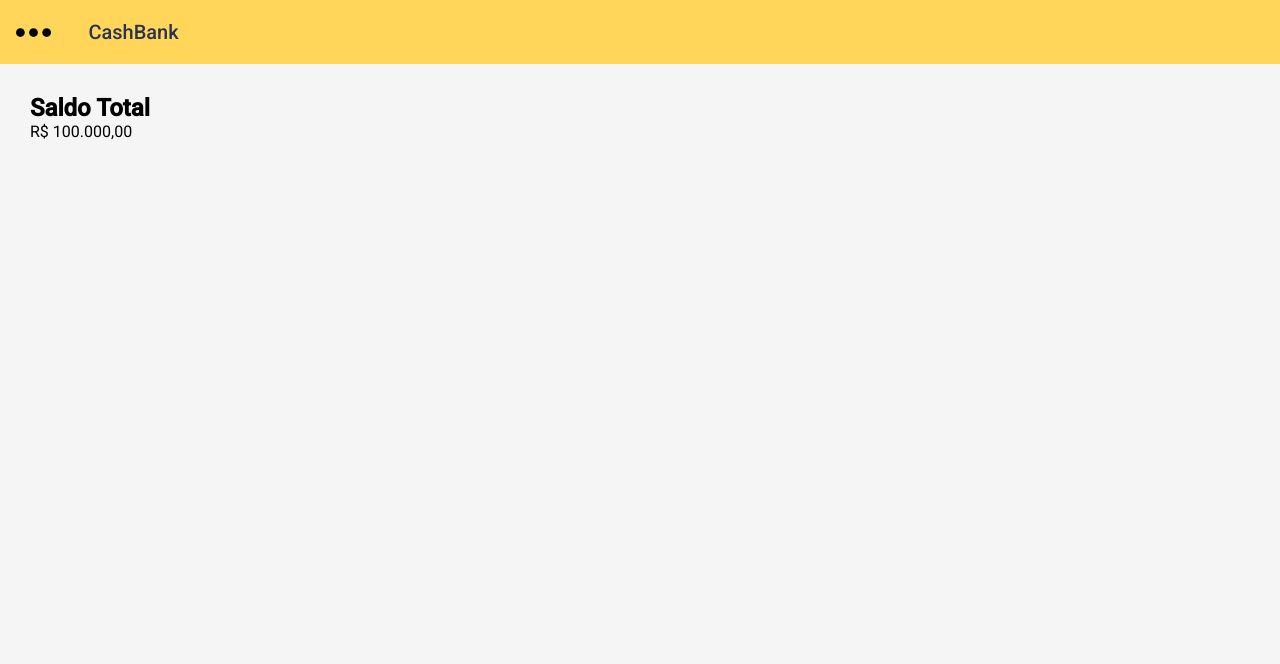
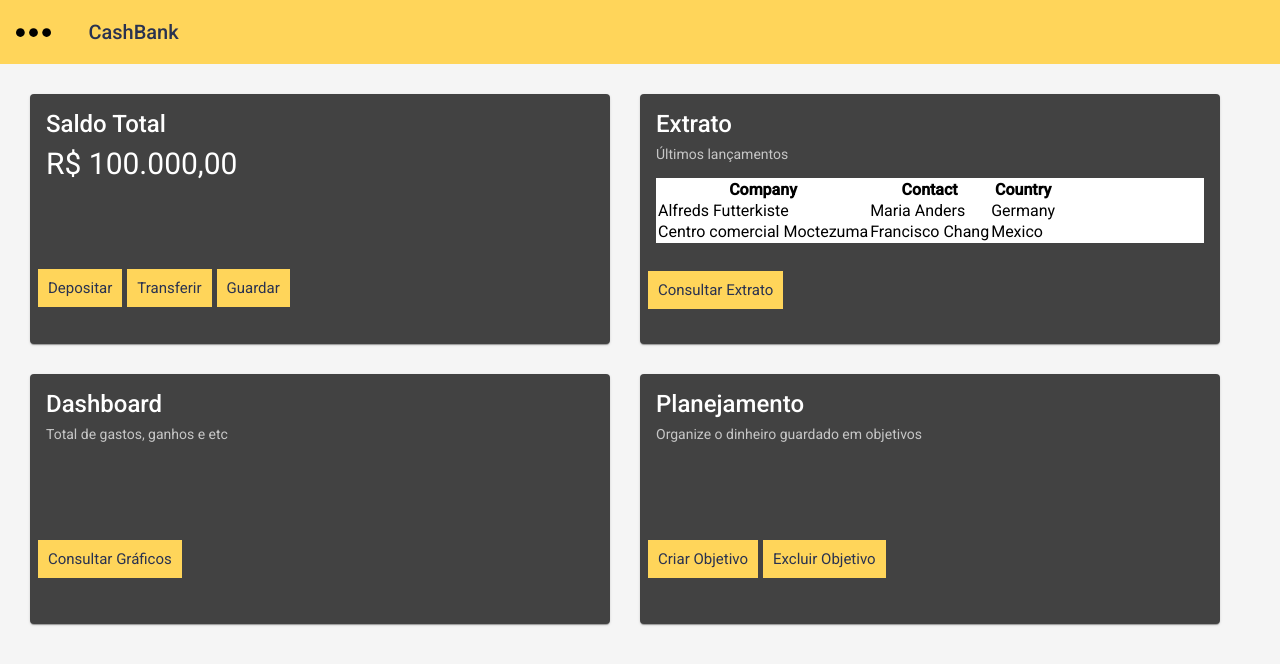
Before and after one commit to LeonardoBSantos/CashBank_front, an Angular app: page /home in a window 1280 px wide. Shown: the top 664 px of the page. Built offline with nearby package versions, Linux system fonts and the light colour scheme.

Commit message:
Mudança serviço e cards tela

```diff
--- a/src/app/app.module.ts
+++ b/src/app/app.module.ts
@@ -14,7 +14,7 @@ import { MatSidenavModule } from '@angular/material/sidenav';
 import { MatToolbarModule } from '@angular/material/toolbar';
 import { MatIconModule } from '@angular/material/icon';
 import { MyDataComponent } from './my-data/my-data.component';
-
+import {MatCardModule} from '@angular/material/card';
 
 
 @NgModule({
@@ -34,7 +34,8 @@ import { MyDataComponent } from './my-data/my-data.component';
     MatSliderModule,
     MatSidenavModule,
     MatToolbarModule,
-    MatIconModule
+    MatIconModule,
+    MatCardModule
   ],
   providers: [],
   bootstrap: [AppComponent]
--- a/src/app/home-page/home-page.component.html
+++ b/src/app/home-page/home-page.component.html
@@ -8,9 +8,84 @@
     <a routerLink="../myData"><p>Meus Dados</p></a>
   </mat-drawer>
   <section class="container__list">
-    <div>
-      <h2>Saldo Total</h2>
-      <p>R$ 100.000,00</p>
+    <div class="row">
+      <div class="column">
+        <mat-card class="card">
+          <mat-card-title>Saldo Total</mat-card-title>
+          <div>
+            <!-- <mat-card-subtitle></mat-card-subtitle> -->
+            <p style="font-size: 30px;">R$ 100.000,00</p>
+          </div>
+          <!-- <mat-card-content>
+            <p>This card indeterminates progress bar.</p>
+            <p>{{longText}}</p>
+          </mat-card-content> -->
+          <mat-card-actions style="margin-top: 80px;">
+            <button mat-button class="button">Depositar</button>
+            <button mat-button class="button" style="margin-left: 5px;">Transferir</button>
+            <button mat-button class="button" style="margin-left: 5px;">Guardar</button>
+          </mat-card-actions>
+        </mat-card>
+      </div>
+      <div class="column">
+        <mat-card class="card">
+          <mat-card-title>Extrato</mat-card-title>
+          <div>
+            <mat-card-subtitle> Últimos lançamentos</mat-card-subtitle>
+            <div style="background-color: white; color: black;">
+              <table>
+                <tr>
+                  <th>Company</th>
+                  <th>Contact</th>
+                  <th>Country</th>
+                </tr>
+                <tr>
+                  <td>Alfreds Futterkiste</td>
+                  <td>Maria Anders</td>
+                  <td>Germany</td>
+                </tr>
+                <tr>
+                  <td>Centro comercial Moctezuma</td>
+                  <td>Francisco Chang</td>
+                  <td>Mexico</td>
+                </tr>
+              </table>
+            </div>
+            <mat-card-actions style="margin-top: 20px;">
+              <button mat-button class="button">Consultar Extrato</button>
+            </mat-card-actions>
+          </div>
+        </mat-card>
+      </div>
+    </div>
+    <div class="row" style="margin-top: 30px;">
+      <div class="column">
+        <mat-card class="card">
+          <mat-card-title>Dashboard</mat-card-title>
+          <div>
+            <mat-card-subtitle> Total de gastos, ganhos e etc</mat-card-subtitle>
+          </div>
+          <!-- <mat-card-content>
+            <p>This card indeterminates progress bar.</p>
+            <p>{{longText}}</p>
+          </mat-card-content> -->
+          <mat-card-actions style="margin-top: 90px;">
+            <button mat-button class="button">Consultar Gráficos</button>
+          </mat-card-actions>
+        </mat-card>
+      </div>
+      <div class="column">
+        <mat-card class="card">
+          <mat-card-title>Planejamento</mat-card-title>
+          <div>
+            <mat-card-subtitle> Organize o dinheiro guardado em objetivos</mat-card-subtitle>
+          </div>
+          <mat-card-actions style="margin-top: 90px;">
+            <button mat-button class="button">Criar Objetivo</button>
+            <button mat-button class="button" style="margin-left: 5px;">Excluir Objetivo </button>
+          </mat-card-actions>
+        </mat-card>
+      </div>
     </div>
   </section>
 
--- a/src/app/home-page/home-page.component.scss
+++ b/src/app/home-page/home-page.component.scss
@@ -29,3 +29,55 @@
     margin-bottom: 15px;
   }
 }
+
+.card {
+  max-width: 95%;
+  height: 250px;
+}
+
+.column {
+  float: left;
+  width: 50%;
+}
+
+/* Clear floats after the columns */
+.row:after {
+  content: "";
+  display: table;
+  clear: both;
+}
+
+.button {
+  position: relative;
+  background-color: #ffd55a;
+  border: none;
+  font-size: 15px;
+  color: #293250;
+  padding: 10px;
+  max-width: 150px;
+  text-align: center;
+  transition-duration: 0.4s;
+  text-decoration: none;
+  overflow: hidden;
+  cursor: pointer;
+}
+
+.button:after {
+  content: "";
+  background: #90EE90;
+  display: block;
+  position: absolute;
+  padding-top: 300%;
+  padding-left: 350%;
+  margin-left: -20px!important;
+  margin-top: -120%;
+  opacity: 0;
+  transition: all 0.8s
+}
+
+.button:active:after {
+  padding: 0;
+  margin: 0;
+  opacity: 1;
+  transition: 0s
+}
--- a/src/app/services/RegisterService.service.ts
+++ b/src/app/services/RegisterService.service.ts
@@ -9,7 +9,7 @@ import { Observable } from 'rxjs';
 export class RegisterServiceService {
 
   private url = 'https://localhost:44345/api/Client/Create';
-  private GetUrl = 'https://localhost:44345/api/Client?id=D602EFF2-445D-4AC8-781B-08D9E6A28C66';
+  private GetUrl = 'https://localhost:44345/api/Client?id=3622EF13-EF8C-4C94-C309-08DA56E9B627';
   private registersList: any[];
 
   constructor(private httpClient: HttpClient) {
```
